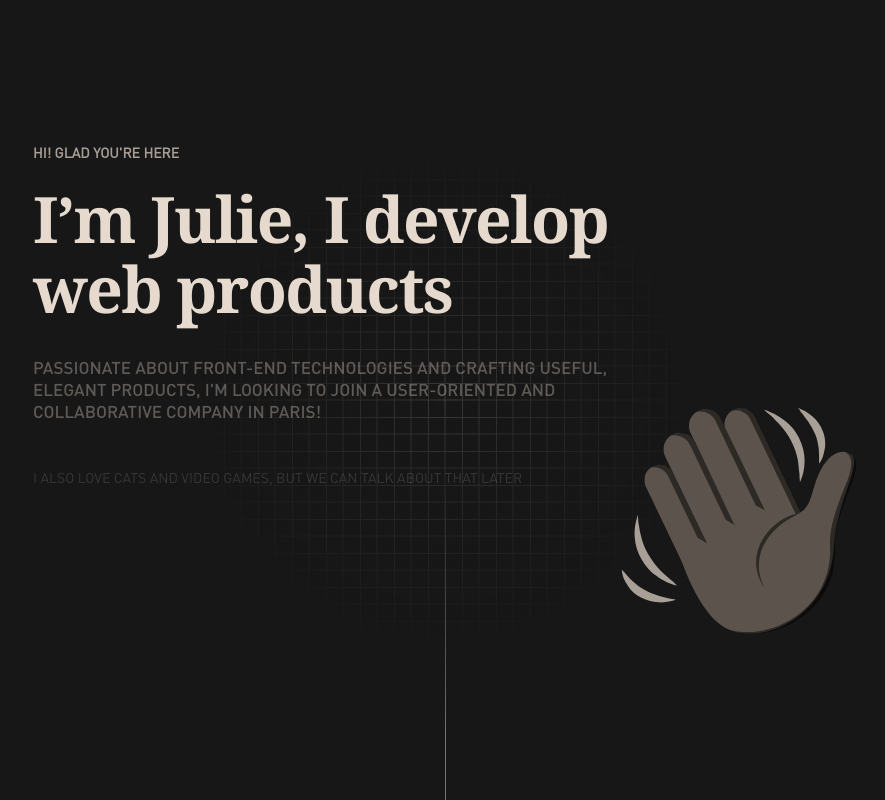
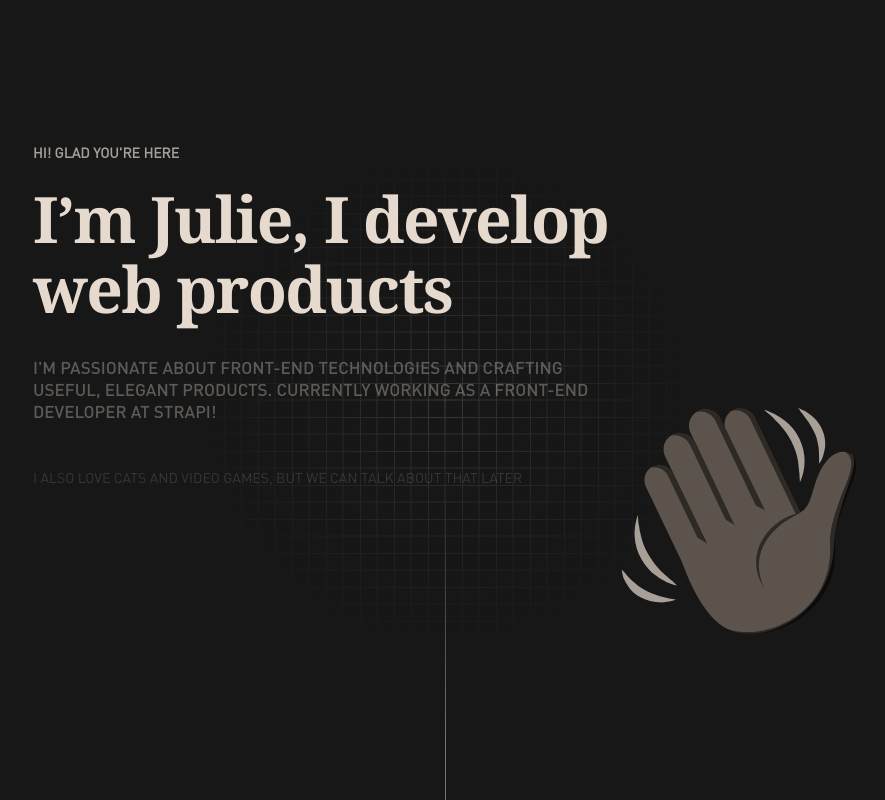
Before and after one commit to ronronscelestes/portfolio2021, a plain HTML site: page index.html in a window 1280 px wide. Shown: the whole page, without its empty margins (195-1080 px from the left). Drawn offline with Linux system fonts and the light colour scheme; a web font is replaced by a local one.

Commit message:
updated the look for a job part

```diff
--- a/index.html
+++ b/index.html
@@ -9,20 +9,20 @@
     <!-- Primary Meta Tags -->
     <title>Julie Plantey</title>
     <meta name="title" content="Julie Plantey" />
-    <meta name="description" content="Passionante about front-end technologies and crafting useful, elegant products, I'm looking to join a user-oriented and collaborative company in Paris!" />
+    <meta name="description" content="I'm passionate about front-end technologies and crafting useful, elegant products. Currently working as a Front-end developer at Strapi!" />
 
     <!-- Open Graph / Facebook -->
     <meta property="og:type" content="website" />
     <meta property="og:url" content="https://www.julieplantey.com/" />
     <meta property="og:title" content="Julie Plantey" />
-    <meta property="og:description" content="Passionate about front-end technologies and crafting useful, elegant products, I'm looking to join a user-oriented and collaborative company in Paris!" />
+    <meta property="og:description" content="I'm passionate about front-end technologies and crafting useful, elegant products. Currently working as a Front-end developer at Strapi!" />
     <meta property="og:image" content="https://raw.githubusercontent.com/ronronscelestes/portfolio2021/master/styles/images/HomePage.png" />
 
     <!-- Twitter -->
     <meta property="twitter:card" content="summary_large_image" />
     <meta property="twitter:url" content="https://www.julieplantey.com/" />
     <meta property="twitter:title" content="Julie Plantey" />
-    <meta property="twitter:description" content="Passionate about front-end technologies and crafting useful, elegant products, I'm looking to join a user-oriented and collaborative company in Paris!" />
+    <meta property="twitter:description" content="I'm passionate about front-end technologies and crafting useful, elegant products. Currently working as a Front-end developer at Strapi!" />
     <meta property="twitter:image" content="https://raw.githubusercontent.com/ronronscelestes/portfolio2021/master/styles/images/HomePage.png" />
 
     <script type="module" src="index.js"></script>
@@ -34,7 +34,7 @@
         <aside id="header">
             <h1>hi! glad you're here</h1>
             <h2>I’m Julie, I develop <br> web products</h2>
-            <p>passionate about front-end technologies and crafting useful, elegant products, I'm looking to join a user-oriented and collaborative company in Paris!</p>
+            <p>I'm passionate about front-end technologies and crafting useful, elegant products. Currently working as a Front-end developer at Strapi!</p>
             <p>I also love cats and video games, but we can talk about that later</p>
         </aside>
         <img id="hello-hand" src="./styles/images/hand.svg" alt="hand waving hello">
@@ -105,7 +105,7 @@
         <div>
             <p>Up until 2020, I worked as a psychologist. I decided to join Ironhack's web development bootcamp program after dabbling with code for a few months by myself: throughout this intensive course, I learned to build full stack apps and discovered a strong interest for the front-end side of every project.</p>
 
-            <p>During my training, I was lucky enough to meet and work with people with various background and interests. I'm now looking to join a company in which I can learn through my peers, whether it's new frameworks or new collaboration methods!</p>
+            <p>During my training, I was lucky enough to meet and work with people with various background and interests. I'm currently a Front-end developer working on an open-source headless CMS, Strapi!</p>
         </div>
         <h2>Interested in collaborating?</h2>
         <p>check out my profiles and feel free to reach out!</p>
```
Also changed, not shown: 1 other file.
